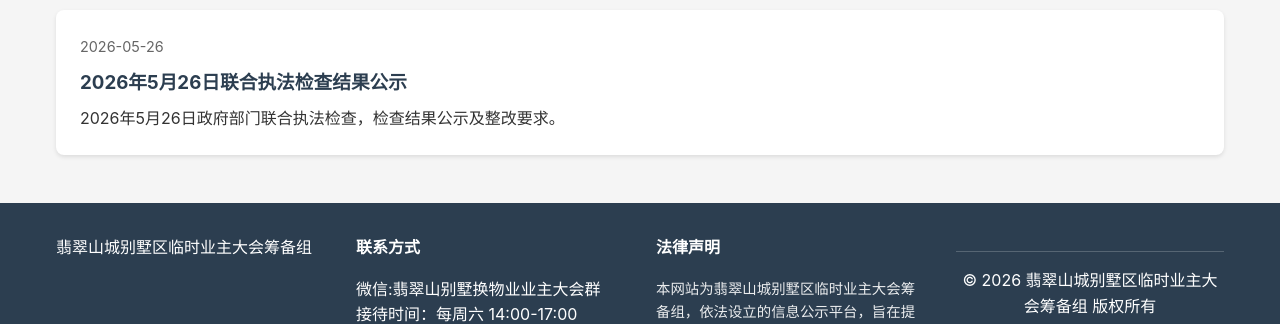
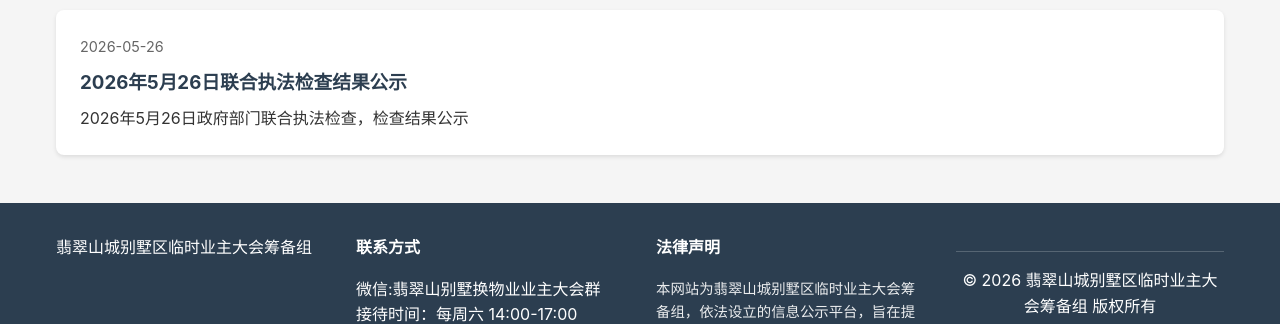
Before and after one commit to fcshan/fcshan.github.io, a Jekyll site: the page built from supervision/index.html, in a window 1280 px wide. Shown: the part 323-647 px from the top of the page. Built offline with Jekyll 4.4.1, drawn with Linux system fonts in a browser that asks for light colours; comment, search, counter and statistics services are not loaded.

Commit message:
supervision

```diff
--- a/_supervision/20260526-joint-law-enforcement-inspection.md
+++ b/_supervision/20260526-joint-law-enforcement-inspection.md
@@ -3,7 +3,7 @@ layout: document
 title: 2026年5月26日联合执法检查结果公示
 date: 2026-05-26
 area: 全区域
-excerpt: 2026年5月26日政府部门联合执法检查，检查结果公示及整改要求。
+excerpt: 2026年5月26日政府部门联合执法检查，检查结果公示
 ---
 
 ## 检查概况
```
